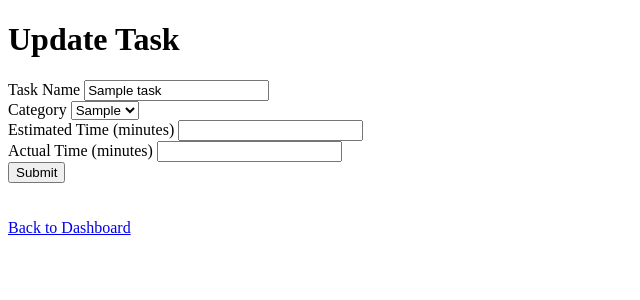
After one commit to rickywuhooo/time-perception-tracker, a Flask app: page /update_task/1 in a window 1280 px wide. The commit adds this page. Shown: the top 300 px of the page, without its empty margins (0-640 px from the left). Run offline with Flask 3, Linux system fonts and the light colour scheme; a user stored in the database is signed in; tables that the repository leaves empty hold one stand-in row (values such as "Sample post").

Commit message:
adds update feature to categories and tasks

```diff
--- a/app.py
+++ b/app.py
@@ -125,8 +125,21 @@ class TaskForm(FlaskForm):
     actual_time = IntegerField(
         "Actual Time (minutes)",
         validators=[InputRequired()])
-    submit = SubmitField("Add Task")
+    submit = SubmitField("Submit")
 
+class UpdateTaskTypeForm(FlaskForm):
+    category = StringField(
+        "Category",
+        validators=[InputRequired(), Length(max=50)])
+    priority_level = SelectField(
+        "Priority Level",
+        choices=[(1, "Low"), (2, "Medium"), (3, "High")],
+        coerce=int,
+        validators=[InputRequired()])
+    description = StringField(
+        "Description (optional)",
+        validators=[Length(max=300)])
+    submit = SubmitField("Update Category")
 
 @app.route('/')
 def home():
@@ -244,6 +257,62 @@ def delete_category(type_id):
 
     return redirect(url_for('dashboard'))
 
+@app.route('/update_task/<int:task_id>', methods=['GET', 'POST'])
+@login_required
+def update_task(task_id):
+    task = Task.query.get_or_404(task_id)
+
+    if task.user_id != current_user.user_id:
+        return redirect(url_for('dashboard'))
+
+    task_form = TaskForm()
+    task_form.category.choices = [(t.type_id, t.category) for t in TaskType.query.all()]
+
+    if request.method == 'GET':
+        task_form.task_name.data = task.task_name
+        task_form.category.data = task.type_id
+        log = TimeLog.query.filter_by(task_id=task_id).first()
+        if log:
+            task_form.estimate_time.data = log.estimate_time
+            task_form.actual_time.data = log.actual_time
+
+
+    if task_form.validate_on_submit():
+        # update task details
+        task.task_name = task_form.task_name.data
+        task.type_id = task_form.category.data
+
+        # update time log details
+        log = TimeLog.query.filter_by(task_id=task_id).first()
+        if log:
+            log.estimate_time = task_form.estimate_time.data
+            log.actual_time = task_form.actual_time.data
+            log.date_logged = datetime.now().strftime("%Y-%m-%d")
+
+        db.session.commit()
+        return redirect(url_for('dashboard'))
+
+    return render_template('update_task.html', task_form=task_form, task=task)
+
+@app.route('/update_category/<int:type_id>', methods=['GET', 'POST'])
+@login_required
+def update_category(type_id):
+    category = TaskType.query.get_or_404(type_id)
+
+    tasks = Task.query.filter_by(type_id=type_id, user_id=current_user.user_id).all()
+    if not tasks:
+        return redirect(url_for('dashboard'))  # redirect if no tasks are associated with this category
+
+    form = UpdateTaskTypeForm(obj=category)
+
+    if form.validate_on_submit():
+        category.category = form.category.data
+        category.priority_level = form.priority_level.data
+        category.description = form.description.data
+        db.session.commit()
+        return redirect(url_for('dashboard'))
+
+    return render_template('update_category.html', form=form, category=category)
 
 @app.route('/logout', methods=['GET', 'POST'])
 @login_required
--- /dev/null
+++ b/templates/update_task.html
@@ -0,0 +1,23 @@
+<!DOCTYPE html>
+<html lang="en">
+<head>
+    <meta charset="UTF-8">
+    <meta name="viewport" content="width=device-width, initial-scale=1.0">
+    <title>Update Task</title>
+</head>
+<body>
+    <h1>Update Task</h1>
+
+    <form method="POST">
+        {{ task_form.hidden_tag() }}
+        {{ task_form.task_name.label }} {{ task_form.task_name() }}<br>
+        {{ task_form.category.label }} {{ task_form.category() }}<br>
+        {{ task_form.estimate_time.label }} {{ task_form.estimate_time() }}<br>
+        {{ task_form.actual_time.label }} {{ task_form.actual_time() }}<br>
+        {{ task_form.submit() }}
+    </form>
+
+    <br><br>
+    <a href="{{ url_for('dashboard') }}">Back to Dashboard</a>
+</body>
+</html>
```
Also changed, not shown: templates/dashboard.html (+15 -2 lines), templates/update_category.html (added, +22 -0 lines).
